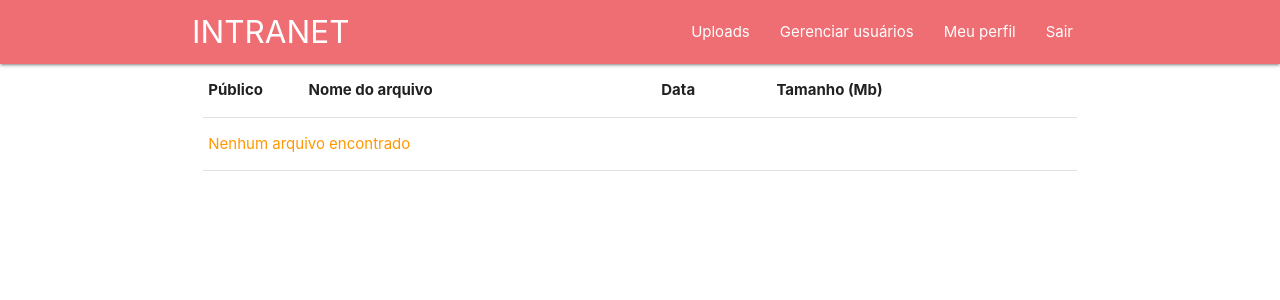
After one commit to guimesmo/intranet, a Django app: page /usuarios/1/uploads/ in a window 1280 px wide. The commit adds this page. Shown: the top 300 px of the page. Run offline with Django 3.2, Linux system fonts and the light colour scheme; the visitor is signed in with stand-in values (Sample User, id 1); data comes from the database, SQL or seed files in the repository.

Commit message:
Criação de tela de gestão de arquivos por usuário

```diff
--- a/application/urls.py
+++ b/application/urls.py
@@ -21,7 +21,7 @@ from django.urls import path
 from django.views.generic import RedirectView
 
 from user_profile.views import UserFileList, delete_file, toogle_visibility, UserProfileView, UserList, \
-    UserProfileCreateView, UserProfileAdminEditView
+    UserProfileCreateView, UserProfileAdminEditView, UserFileListAdmin
 
 urlpatterns = [
     path('admin/', admin.site.urls),
@@ -35,6 +35,7 @@ urlpatterns = [
     path('usuarios/', login_required(UserList.as_view())),
     path('usuarios/novo/', login_required(UserProfileCreateView.as_view())),
     path('usuarios/<user_profile_id>/', UserProfileAdminEditView.as_view()),
+    path('usuarios/<user_profile_id>/uploads/', UserFileListAdmin.as_view()),
 
 
     # account actions
--- /dev/null
+++ b/user_profile/templates/user_profile/user_file_list_admin.html
@@ -0,0 +1,55 @@
+{% extends "base.html" %}
+{% block content %}
+
+    <div class="row">
+        <div class="col s12 m12 xl12">
+            <table id="example" class="mdl-data-table" style="width:100%">
+                <thead>
+                <tr>
+                    <th style="width: 20px">Público</th>
+                    <th>&nbsp;</th>
+                    <th>Nome do arquivo</th>
+                    <th>Data</th>
+                    <th>Tamanho (Mb)</th>
+                </tr>
+                </thead>
+                <tbody>
+                {% for userfile in object_list %}
+                    <tr>
+                        <td>
+                            <a href="/uploads/{{ userfile.id }}/toogle-visibility?next={{ request.get_full_path }}"
+                                onclick="return confirm('Tem certeza que deseja alterar a visibilidade?');">
+                                <i class="material-icons materialize-text">{% if userfile.public %}check{% else %}check_box_outline_blank{% endif %}</i>
+                            </a>
+                        </td>
+                        <td style="width: 20px"><i class="material-icons">all_inbox</i></td>
+                        <td><a href="{{ userfile.upload.url }}">{{ userfile.get_filename }}</a></td>
+                        <td>{{ userfile.upload_date|date:"d/m/Y" }}</td>
+                        <td>{{ userfile.get_file_size|floatformat:2 }}</td>
+                    </tr>
+                {% empty %}
+                    <tr>
+                        <td colspan="6" class="orange-text">Nenhum arquivo encontrado</td>
+                    </tr>
+                {% endfor %}
+                </tbody>
+            </table>
+        </div>
+    </div>
+    {% if is_paginated %}
+        <ul class="pagination right">
+            {% if page_obj.has_previous %}
+                <li class="waves-effect"><a href="?page={{ page_obj.previous_page_number }}"><i class="material-icons">chevron_left</i></a>
+                </li>
+            {% endif %}
+            <li class="waves-effect">
+                Página {{ page_obj.number }} de {{ page_obj.paginator.num_pages }}
+            </li>
+            {% if page_obj.has_next %}
+                <li class="waves-effect"><a href="?page={{ page_obj.next_page_number }}"><i class="material-icons">chevron_right</i></a>
+                </li>
+            {% endif %}
+        </ul>
+    {% endif %}
+
+{% endblock %}
--- a/user_profile/templates/user_profile/user_list.html
+++ b/user_profile/templates/user_profile/user_list.html
@@ -16,6 +16,7 @@
                     <th>Limite (número)</th>
                     <th>Utilização (Mb)</th>
                     <th style="width: 20px">Editar</th>
+                    <th style="width: 20px">Arquivos</th>
                 </tr>
                 </thead>
                 <tbody>
@@ -36,8 +37,11 @@
                         <td>
                             {{ userprofile.get_volume_of_user_files|floatformat:3|default_if_none:0  }} MB
                         </td>
-                        <td>
+                        <td class="center">
                             <a href="/usuarios/{{ userprofile.pk }}" class="orange-text"><i class="material-icons">edit</i></a>
+                        </td>
+                        <td class="center">
+                            <a href="/usuarios/{{ userprofile.pk }}/uploads/" class="blue-text" title="ver arquivos"><i class="material-icons">details</i></a>
                         </td>
                     </tr>
                 {% empty %}
--- a/user_profile/views.py
+++ b/user_profile/views.py
@@ -49,43 +49,6 @@ class UserProfileView(View):
         return render(request, "user_profile/profile_edit.html", context={"form": form, "user": user})
 
 
-class UserFileList(ListView):
-    template_name = "user_profile/user_file_list.html"
-    model = UserFile
-    paginate_by = 30
-
-    def get_queryset(self):
-        user = self.request.user
-        return self.model.objects.filter(owner=user)
-
-    def post(self, request):
-        next_url = request.GET.get("next", "/uploads")
-
-        upload = request.FILES.get("upload")
-        if not upload:
-            messages.add_message(request, messages.ERROR, "Falha ao enviar arquivo. Por favor, verifique ")
-        else:
-            if request.user.userprofile.upload_volume_limit is not None:
-                file_size = len(upload)/(1024*1024)
-                final_usage_estimate = request.user.userprofile.get_volume_of_user_files() + file_size
-                if final_usage_estimate > request.user.userprofile.upload_volume_limit:
-                    messages.add_message(request, messages.ERROR, "O tamanho do arquivo excede o seu limite de armazenamento")
-                    return HttpResponseRedirect(next_url)
-            if request.user.userprofile.upload_number_limit is not None:
-                if request.user.userprofile.get_number_of_user_files() > request.user.userprofile.upload_number_limit:
-                    messages.add_message(request, messages.ERROR, "Você está excedendo seu limite de envio de arquivos")
-                    return HttpResponseRedirect(next_url)
-
-            public = request.POST.get("public")
-            UserFile.objects.create(
-                owner=request.user,
-                public=bool(public),
-                upload=upload
-            )
-            messages.add_message(request, messages.SUCCESS, "Arquivo inserido com sucesso")
-        return HttpResponseRedirect(next_url)
-
-
 class UserList(ListView):
     template_name = "user_profile/user_list.html"
     model = UserProfile
@@ -128,6 +91,58 @@ class UserProfileAdminEditView(UpdateView):
         return HttpResponseRedirect("/usuarios/%s" % instance.id)
 
 
+class UserFileList(ListView):
+    template_name = "user_profile/user_file_list.html"
+    model = UserFile
+    paginate_by = 30
+
+    def get_queryset(self):
+        user = self.request.user
+        return self.model.objects.filter(owner=user)
+
+    def post(self, request):
+        next_url = request.GET.get("next", "/uploads")
+
+        upload = request.FILES.get("upload")
+        if not upload:
+            messages.add_message(request, messages.ERROR, "Falha ao enviar arquivo. Por favor, verifique ")
+        else:
+            if request.user.userprofile.upload_volume_limit is not None:
+                file_size = len(upload)/(1024*1024)
+                final_usage_estimate = request.user.userprofile.get_volume_of_user_files() + file_size
+                if final_usage_estimate > request.user.userprofile.upload_volume_limit:
+                    messages.add_message(request, messages.ERROR, "O tamanho do arquivo excede o seu limite de armazenamento")
+                    return HttpResponseRedirect(next_url)
+            if request.user.userprofile.upload_number_limit is not None:
+                if request.user.userprofile.get_number_of_user_files() > request.user.userprofile.upload_number_limit:
+                    messages.add_message(request, messages.ERROR, "Você está excedendo seu limite de envio de arquivos")
+                    return HttpResponseRedirect(next_url)
+
+            public = request.POST.get("public")
+            UserFile.objects.create(
+                owner=request.user,
+                public=bool(public),
+                upload=upload
+            )
+            messages.add_message(request, messages.SUCCESS, "Arquivo inserido com sucesso")
+        return HttpResponseRedirect(next_url)
+
+
+class UserFileListAdmin(ListView):
+    template_name = "user_profile/user_file_list_admin.html"
+    model = UserFile
+    paginate_by = 30
+
+    @method_decorator(permission_required("user_profile.can_see_all_files"))
+    def dispatch(self, *args, **kwargs):
+        return super().dispatch(*args, **kwargs)
+
+    def get_queryset(self):
+        super().get_queryset()
+        user = User.objects.get(pk=self.kwargs['user_profile_id'])
+        return self.model.objects.filter(owner=user)
+
+
 def delete_file(request, upload_id):
     next_url = request.GET.get("next", "/uplads")
     get_object_or_404(UserFile, pk=upload_id, owner=request.user).delete()
```
